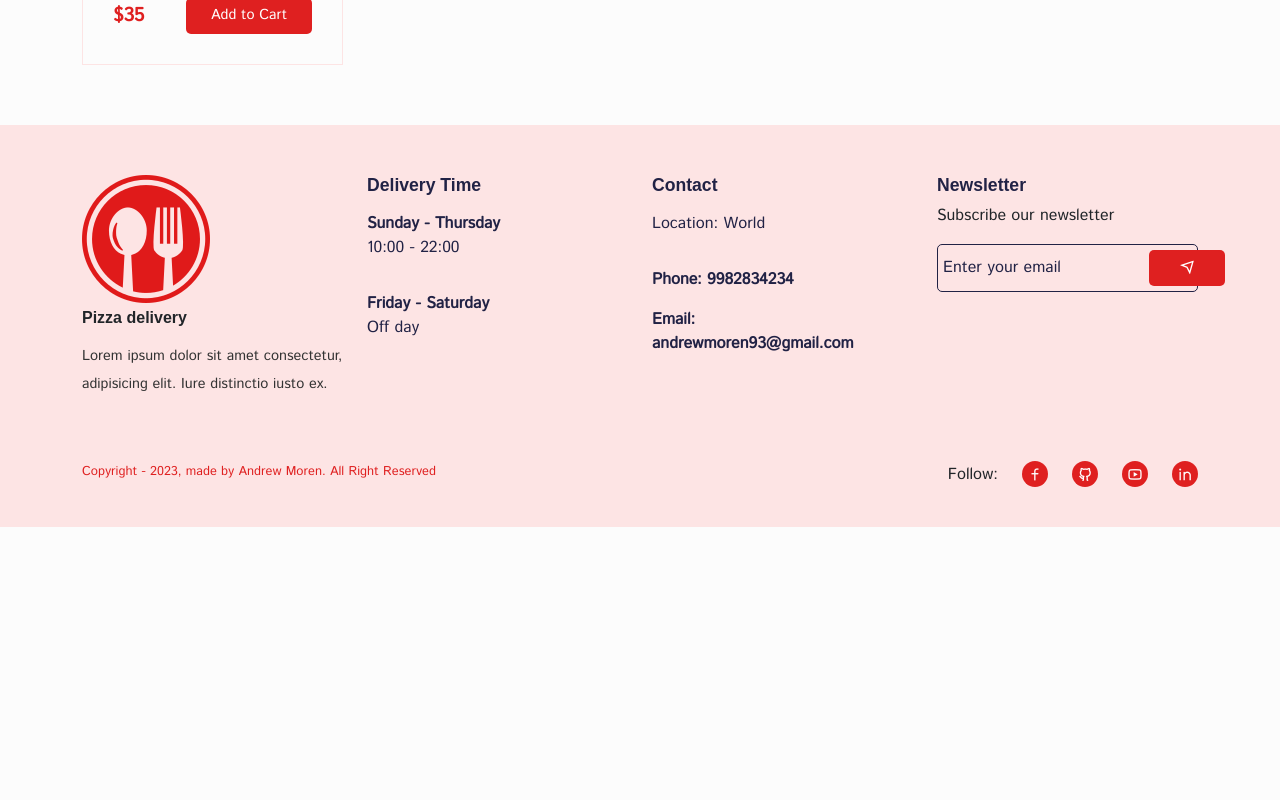
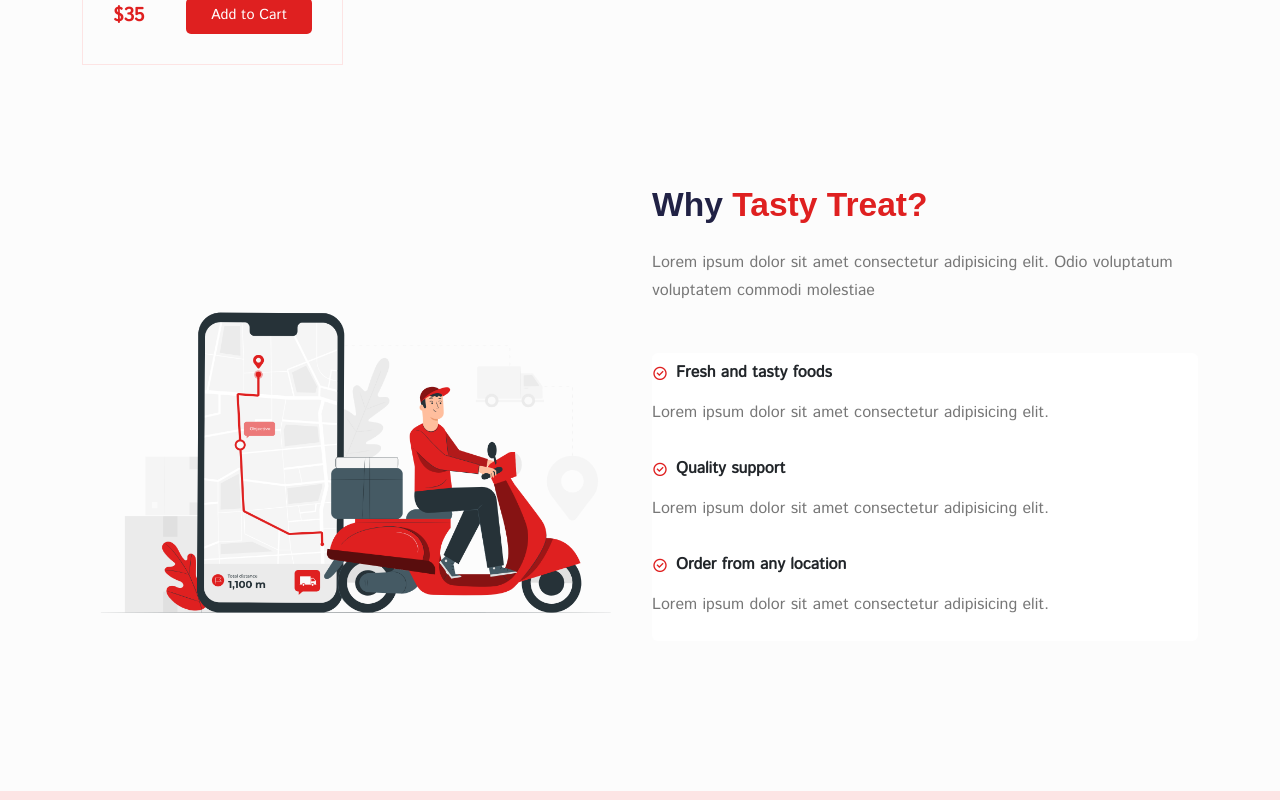
Before and after one commit to Andrewmoren/e_commerce_pizza, a React (Create React App) app: page /home in a window 1280 px wide. Shown: the part 2960-3760 px from the top of the page. Before the commit the page ends 3487 px from the top, so only its background shows below. Built offline with nearby package versions, Linux system fonts and the light colour scheme; a web font is replaced by a local one.

Commit message:
add tasty section

```diff
--- a/src/pages/Home.jsx
+++ b/src/pages/Home.jsx
@@ -1,7 +1,7 @@
 import React, { useState, useEffect } from "react";
 import { Link } from "react-router-dom";
 import Helmet from "../components/Helmet/Helmet";
-import { Container, Row, Col } from "reactstrap";
+import { Container, Row, Col, ListGroup, ListGroupItem } from "reactstrap";
 
 import heroImg from "../assets/images/hero.png";
 
@@ -19,6 +19,8 @@
 import foodCategoryImg03 from "../assets/images/bread.png";
 
 import ProductCard from "../components/UI/product-card/ProductCard";
+
+import whyImg from "../assets/images/location.png";
 
 import "../styles/home.css";
 
@@ -219,6 +221,60 @@
           </Row>
         </Container>
       </section>
+
+      <section>
+        <Container>
+          <Row>
+            <Col lg="6" md="6">
+              <img src={whyImg} alt="why_img" className="w-100" />
+            </Col>
+
+            <Col lg="6" md="6">
+              <div className="why__tasty-treat">
+                <h2 className="tasty__treat-title mb-4">
+                  Why <span>Tasty Treat?</span>
+                </h2>
+                <p className="tasty__treat-desc">
+                  Lorem ipsum dolor sit amet consectetur adipisicing elit. Odio
+                  voluptatum voluptatem commodi molestiae
+                </p>
+
+                <ListGroup className="mt-5">
+                  <ListGroupItem className="border-0 ps-0">
+                    <p className=" choose__us-title d-flex align-items-center gap-2">
+                      <i className="ri-checkbox-circle-line"></i>
+                      Fresh and tasty foods
+                    </p>
+                    <p className="choose__us-desc">
+                      Lorem ipsum dolor sit amet consectetur adipisicing elit.
+                    </p>
+                  </ListGroupItem>
+
+                  <ListGroupItem className="border-0 ps-0">
+                    <p className=" choose__us-title d-flex align-items-center gap-2">
+                      <i className="ri-checkbox-circle-line"></i>
+                      Quality support
+                    </p>
+                    <p className="choose__us-desc">
+                      Lorem ipsum dolor sit amet consectetur adipisicing elit.
+                    </p>
+                  </ListGroupItem>
+
+                  <ListGroupItem className="border-0 ps-0">
+                    <p className=" choose__us-title d-flex align-items-center gap-2">
+                      <i className="ri-checkbox-circle-line"></i>
+                      Order from any location
+                    </p>
+                    <p className="choose__us-desc">
+                      Lorem ipsum dolor sit amet consectetur adipisicing elit.
+                    </p>
+                  </ListGroupItem>
+                </ListGroup>
+              </div>
+            </Col>
+          </Row>
+        </Container>
+      </section>
     </Helmet>
   );
 };
--- a/src/styles/home.css
+++ b/src/styles/home.css
@@ -40,3 +40,16 @@
     border-radius: 5px;
     color: #df2020 !important
 }
+
+.tasty__treat-title span {
+    color: #df2020;
+}
+
+.tasty__treat-desc {
+    color: #777;
+    line-height: 28px;
+}
+
+.choose__us-desc {
+    color: #777;
+}
--- a/src/styles/product-card.css
+++ b/src/styles/product-card.css
@@ -37,3 +37,12 @@
     border-radius: 5px;
     font-size: 0.9rem;
 }
+
+.choose__us-title {
+    font-weight: 600;
+}
+
+.choose__us-title i {
+    font-weight: 500 !important;
+    color: #df2020;
+}
```
